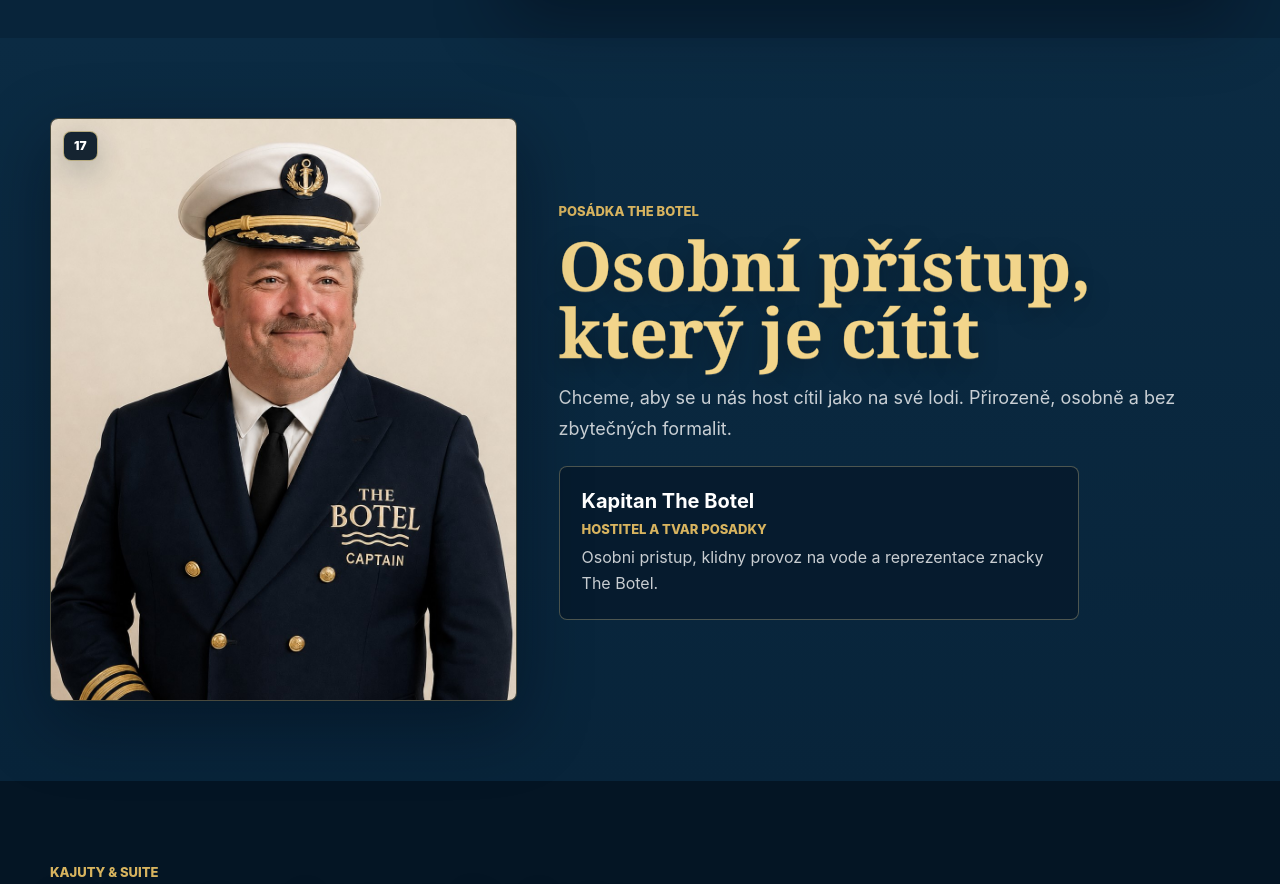
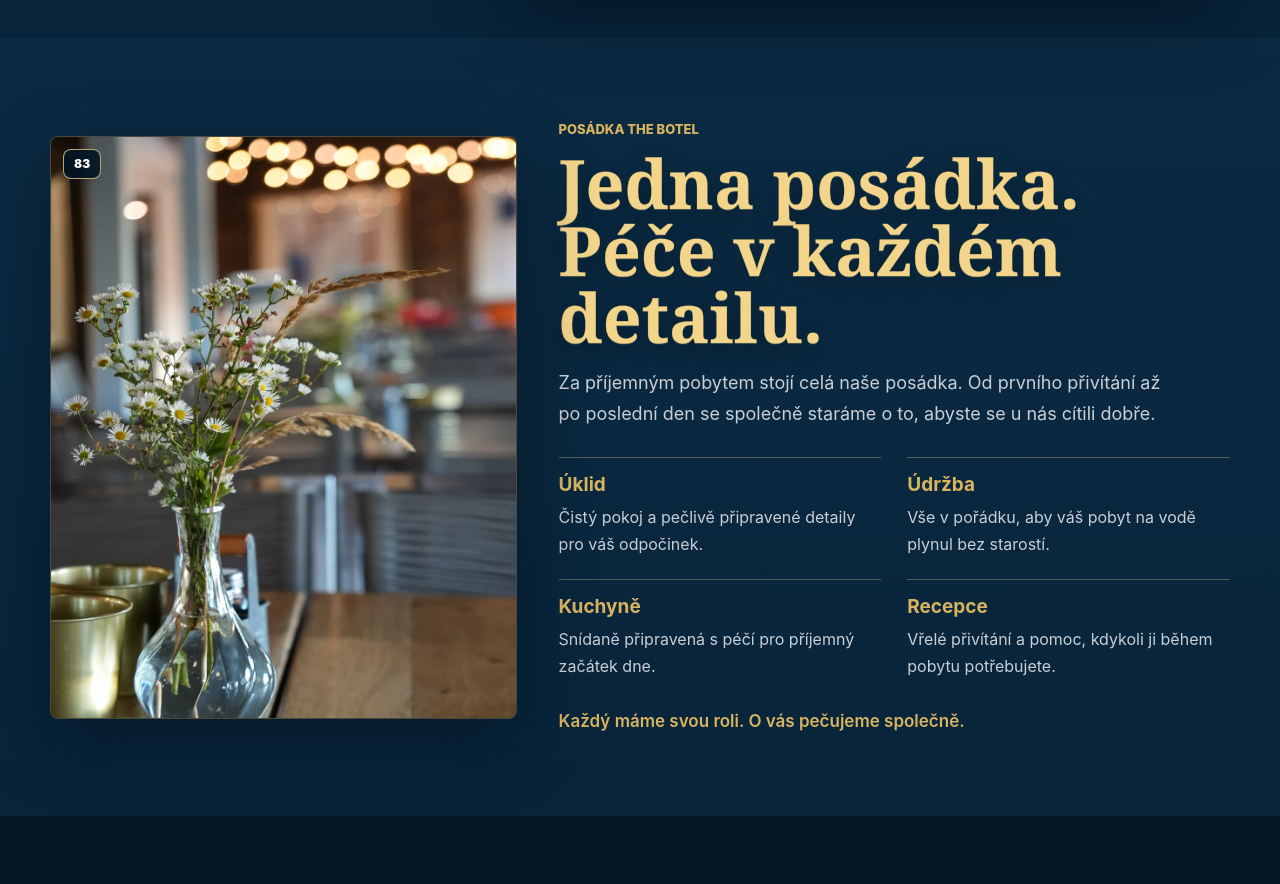
Before and after one commit to vct5d8tb75-sketch/botel-app, a Next.js app: page / in a window 1280 px wide. Shown: the part 1721-2605 px from the top of the page. Built offline with nearby package versions, Linux system fonts and the light colour scheme.

Commit message:
Present the whole Botel crew and shared guest care on homepage

```diff
--- a/src/app/globals.css
+++ b/src/app/globals.css
@@ -434,32 +434,40 @@ select {
   line-height: 1.7;
 }
 
-.crew-card {
+.crew-team-grid {
   display: grid;
-  gap: 8px;
-  max-width: 520px;
-  padding: 22px;
-  border: 1px solid var(--line);
-  border-radius: 8px;
-  background: rgba(6, 27, 45, 0.88);
+  grid-template-columns: repeat(2, minmax(0, 1fr));
+  gap: 22px 26px;
+  margin: 28px 0;
 }
 
-.crew-card strong {
-  color: var(--text);
-  font-size: 20px;
+.crew-team-role {
+  border-top: 1px solid var(--line);
+  padding-top: 15px;
 }
 
-.crew-card span {
+.crew-team-role h3 {
+  margin: 0 0 8px;
   color: var(--gold);
-  font-size: 13px;
-  font-weight: 800;
-  text-transform: uppercase;
+  font-size: 19px;
 }
 
-.crew-card p {
+.crew-team-role p {
   margin: 0;
   color: var(--muted);
-  line-height: 1.6;
+  font-size: 16px;
+  line-height: 1.65;
+}
+
+.crew-copy > .crew-team-message {
+  margin-bottom: 0;
+  color: var(--gold);
+  font-size: 17px;
+  font-weight: 600;
+}
+
+@media (max-width: 480px) {
+  .crew-team-grid { grid-template-columns: 1fr; gap: 18px; }
 }
 
 .brand-section {
--- a/src/app/page.tsx
+++ b/src/app/page.tsx
@@ -3,7 +3,6 @@ import type { CSSProperties } from "react";
 import { ArrowRight, CalendarCheck, HeartHandshake, Sparkles } from "lucide-react";
 import { PublicHeader } from "@/components/public-header";
 import { RoomCategoryCards } from "@/components/room-category-cards";
-import { crewMembers } from "@/lib/crew-assets";
 import { formatPhotoNumber } from "@/lib/photo-index";
 import { publicAsset } from "@/lib/site-assets";
 
@@ -25,7 +24,7 @@ const departmentLogos = [
 export default function HomePage() {
   const heroImage = "/homepage-hero-river.jpg?v=2";
   const storyImage = "/homepage-vltava-perspective.webp";
-  const crewImage = crewMembers[0].src as `/${string}`;
+  const crewImage = "/restaurants/the-river/img_0560.webp";
   const heroStyle = {
     "--hero-image": `url("${publicAsset(heroImage)}")`,
   } as CSSProperties;
@@ -110,20 +109,23 @@ export default function HomePage() {
       <section className="section crew-section">
         <div className="section-inner crew-story">
           <div className="crew-portrait-wrap">
-            <img className="crew-portrait" src={publicAsset(crewImage)} alt={crewMembers[0].name} />
+            <img className="crew-portrait" src={publicAsset(crewImage)} alt="Květiny na připraveném stole ve snídaňovém salónku The Botel" />
             <span className="photo-number" aria-hidden="true">{formatPhotoNumber(crewImage)}</span>
           </div>
           <div className="crew-copy">
             <span className="eyebrow">Posádka The Botel</span>
-            <h2>Osobní přístup, který je cítit</h2>
+            <h2>Jedna posádka.<br />Péče v každém detailu.</h2>
             <p>
-              Chceme, aby se u nás host cítil jako na své lodi. Přirozeně, osobně a bez zbytečných formalit.
+              Za příjemným pobytem stojí celá naše posádka. Od prvního přivítání až po poslední
+              den se společně staráme o to, abyste se u nás cítili dobře.
             </p>
-            <div className="crew-card">
-              <strong>{crewMembers[0].name}</strong>
-              <span>{crewMembers[0].role}</span>
-              <p>{crewMembers[0].note}</p>
+            <div className="crew-team-grid">
+              <div className="crew-team-role"><h3>Úklid</h3><p>Čistý pokoj a pečlivě připravené detaily pro váš odpočinek.</p></div>
+              <div className="crew-team-role"><h3>Údržba</h3><p>Vše v pořádku, aby váš pobyt na vodě plynul bez starostí.</p></div>
+              <div className="crew-team-role"><h3>Kuchyně</h3><p>Snídaně připravená s péčí pro příjemný začátek dne.</p></div>
+              <div className="crew-team-role"><h3>Recepce</h3><p>Vřelé přivítání a pomoc, kdykoli ji během pobytu potřebujete.</p></div>
             </div>
+            <p className="crew-team-message">Každý máme svou roli. O vás pečujeme společně.</p>
           </div>
         </div>
       </section>
```
